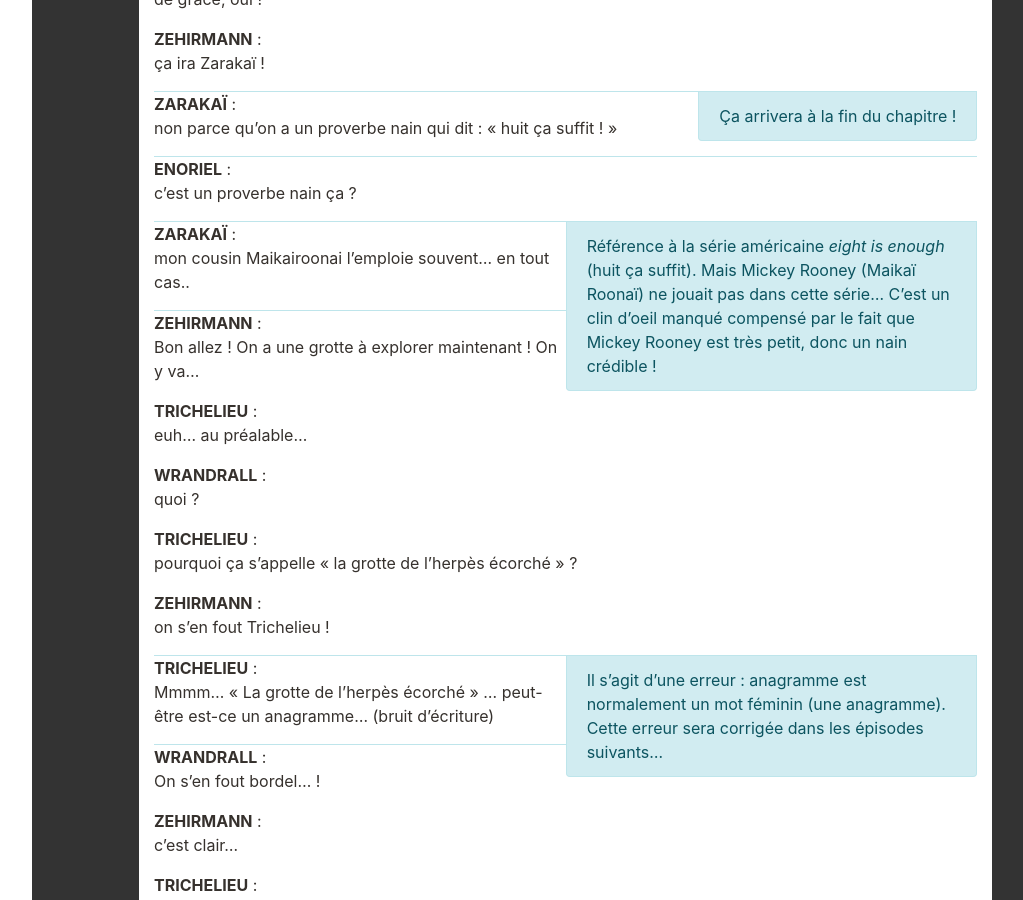
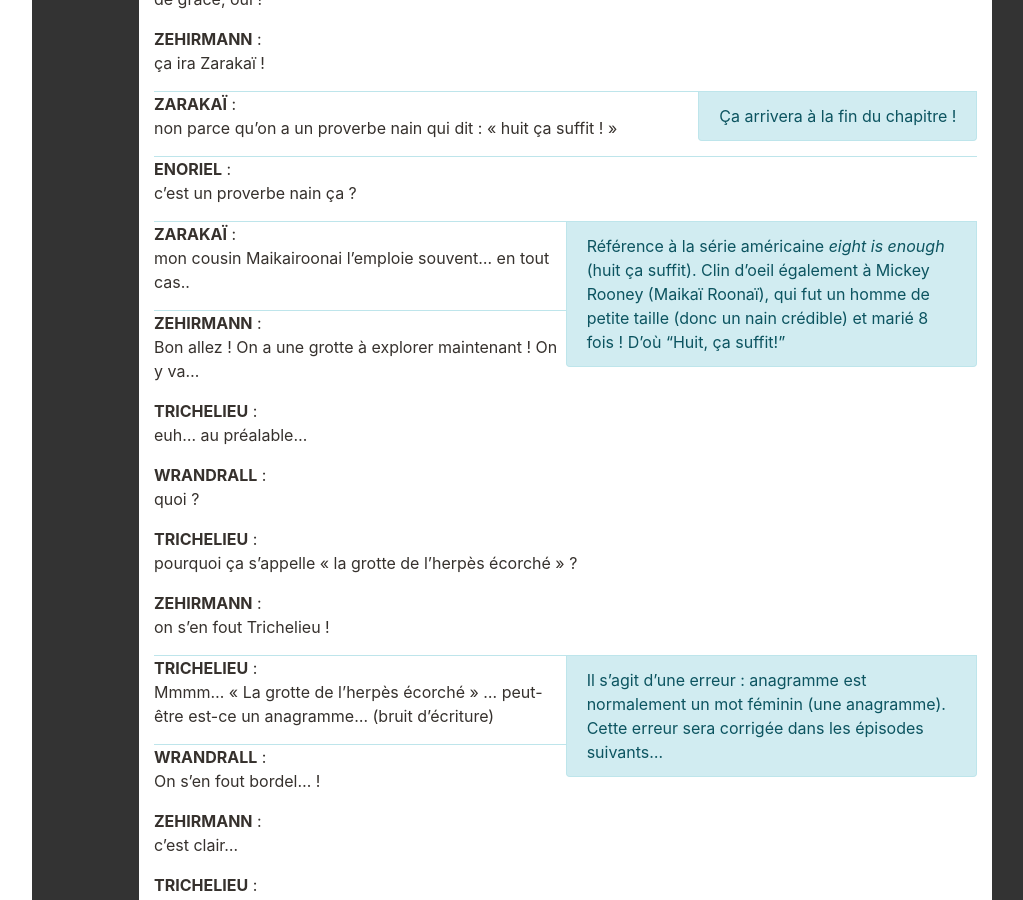
Before and after one commit to Neamar/sagas-mp3, a Jekyll site: the page built from Reflets/Reflets-4.html, in a window 1280 px wide and 900 px high, scrolled down 10115 px. Shown: the whole window, without its empty margins (181-1204 px from the left). Built offline with Jekyll 4.4.1, drawn with Linux system fonts in a browser that asks for light colours.

Commit message:
Update Reflets-4.html
Ajout d'un possible sens caché lors de l'utilisation de "Huit, ça suffit"

```diff
--- a/Reflets/Reflets-4.html
+++ b/Reflets/Reflets-4.html
@@ -143,7 +143,7 @@ TRICHELIEU : de grâce, oui !
 ZEHIRMANN : ça ira Zarakaï !
 ZARAKAÏ : non parce qu'on a un proverbe nain qui dit : « huit ça suffit !»REF:Ça arrivera à la fin du chapitre !
 ENORIEL : c'est un proverbe nain ça ?
-ZARAKAÏ : mon cousin Maikairoonai l'emploie souvent... en tout cas..REF:Référence à la série américaine *eight is enough* (huit ça suffit). Mais Mickey Rooney (Maikaï Roonaï) ne jouait pas dans cette série... C'est un clin d'oeil manqué compensé par le fait que Mickey Rooney est très petit, donc un nain crédible !
+ZARAKAÏ : mon cousin Maikairoonai l'emploie souvent... en tout cas..REF:Référence à la série américaine *eight is enough* (huit ça suffit). Clin d'oeil également à Mickey Rooney (Maikaï Roonaï), qui fut un homme de petite taille (donc un nain crédible) et marié 8 fois ! D'où "Huit, ça suffit!"
 ZEHIRMANN : Bon allez ! On a une grotte à explorer maintenant ! On y va...
 TRICHELIEU : euh...au préalable...
 WRANDRALL : quoi ?
```
